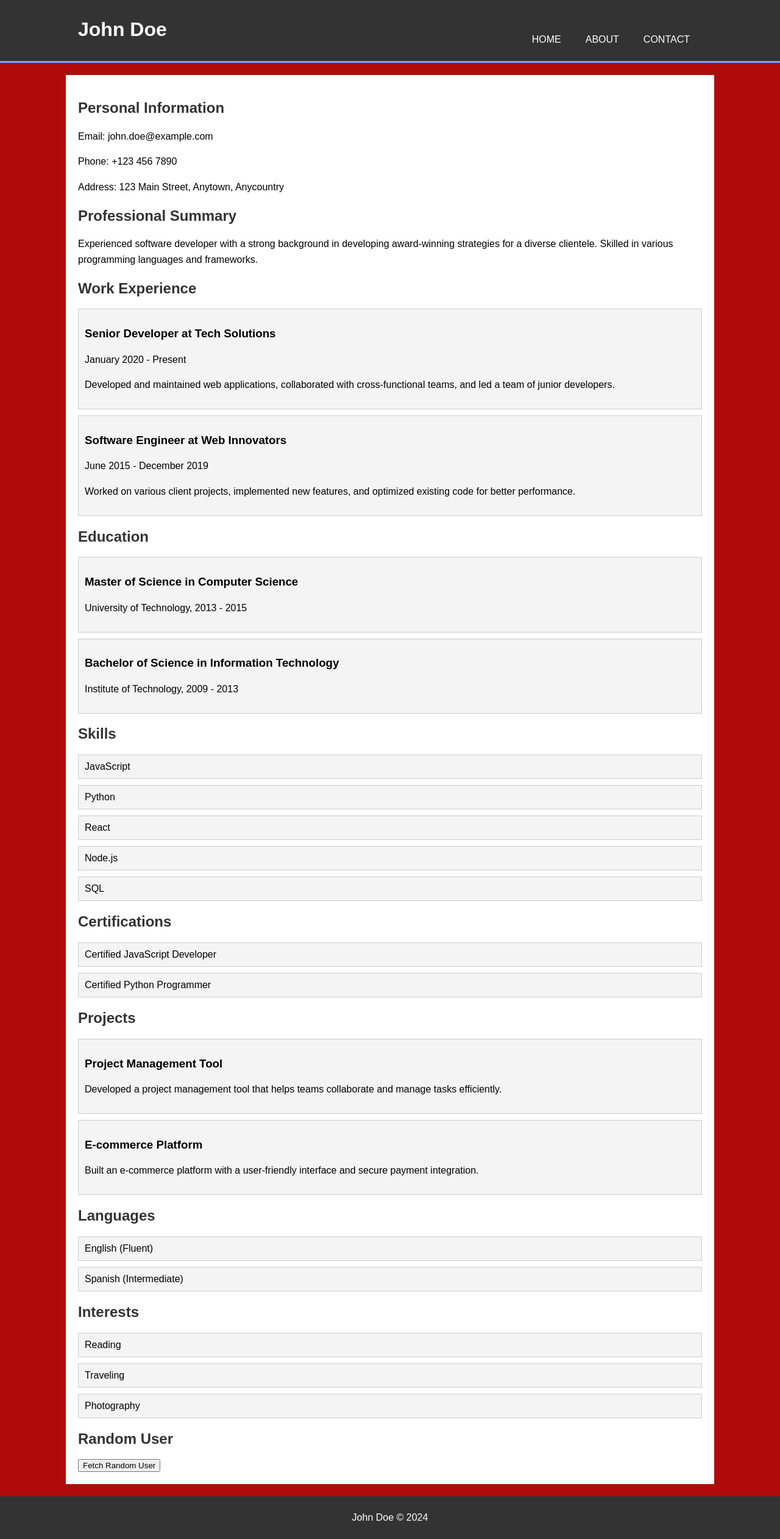
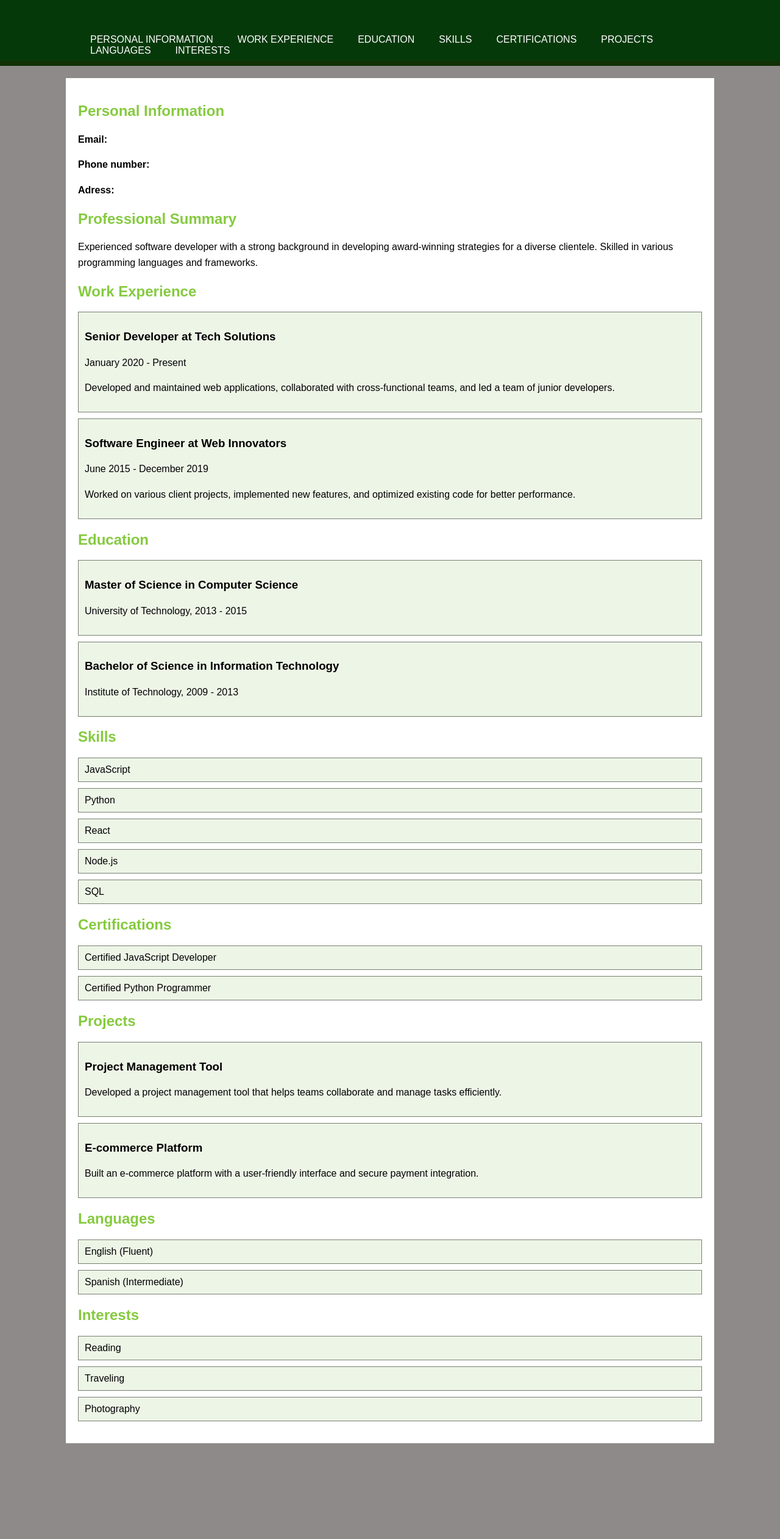
Before and after one commit to mimibohm/gepinfo, a plain HTML site: page index.html in a window 1280 px wide. Shown: the whole page at 61% size. After the commit the page ends 2366 px from the top, so only its background shows below. Drawn offline with Linux system fonts and the light colour scheme; no server answers.

Commit message:
utolsó simítások
navigáció, random user gomb eltűntetése, adatok jó helyen megjelenítése, szépítkezés

```diff
--- a/index.html
+++ b/index.html
@@ -10,13 +10,18 @@
     <header>
         <div class="container">
             <div id="branding">
-                <h1>John Doe</h1>
+                <h1><span id="random-name"></span></h1>
             </div>
             <nav>
                 <ul>
-                    <li><a href="#">Home</a></li>
-                    <li><a href="#">About</a></li>
-                    <li><a href="#">Contact</a></li>
+                    <li><a href="#personal-info">Personal information</a></li>
+                    <li><a href="#work-experience">Work experience</a></li>
+                    <li><a href="#education">Education</a></li>
+                    <li><a href="#skills">Skills</a></li>
+                    <li><a href="#certifications">Certifications</a></li>
+                    <li><a href="#projects">Projects</a></li>
+                    <li><a href="#languages">Languages</a></li>
+                    <li><a href="#interests">Interests</a></li>
                 </ul>
             </nav>
         </div>
@@ -25,9 +30,9 @@
     <div class="container main">
         <section id="personal-info">
             <h2>Personal Information</h2>
-            <p>Email: john.doe@example.com</p>
-            <p>Phone: +123 456 7890</p>
-            <p>Address: 123 Main Street, Anytown, Anycountry</p>
+            <p><strong>Email:</strong> <span id="random-email"></span></p>
+            <p><strong>Phone number:</strong> <span id="random-phone"></span></p>
+            <p><strong>Adress:</strong> <span id="random-location"></span></p>
         </section>
 
         <section id="professional-summary">
@@ -114,17 +119,7 @@
                 <li>Photography</li>
             </ul>
         </section>
-
-        <section id="random-user">
-            <h2>Random User</h2>
-            <button id="fetch-user">Fetch Random User</button>
-            <div id="user-container"></div>
-        </section>
     </div>
-
-    <footer>
-        <p>John Doe © 2024</p>
-    </footer>
 
     <script src="script.js"></script>
 </body>
--- a/script.js
+++ b/script.js
@@ -1,28 +1,26 @@
 // script.js
 
+// API meghívás és adat megjelenítése
 document.addEventListener('DOMContentLoaded', () => {
-    const userContainer = document.getElementById('user-container');
-    const fetchButton = document.getElementById('fetch-user');
+    fetch('https://randomuser.me/api/')
+        .then(response => response.json())
+        .then(data => {
+            const user = data.results[0];
 
-    fetchButton.addEventListener('click', fetchRandomUser);
+            // Felhasználói adatok
+            const fullName = `${user.name.first} ${user.name.last}`;
+            const email = user.email;
+            const phone = user.phone;
+            const city = user.location.city;
+            const country = user.location.country;
+            const picture = user.picture.large;
 
-    function fetchRandomUser() {
-        fetch('https://randomuser.me/api/')
-            .then(response => response.json())
-            .then(data => {
-                const user = data.results[0];
-                displayUser(user);
-            })
-            .catch(error => console.error('Error fetching user:', error));
-    }
-
-    function displayUser(user) {
-        userContainer.innerHTML = `
-            <h2>${user.name.first} ${user.name.last}</h2>
-            <img src="${user.picture.large}" alt="User Picture">
-            <p><strong>Email:</strong> ${user.email}</p>
-            <p><strong>Phone:</strong> ${user.phone}</p>
-            <p><strong>Location:</strong> ${user.location.city}, ${user.location.country}</p>
-        `;
-    }
+            // HTML elemek
+            document.getElementById('random-name').textContent = fullName;
+            document.getElementById('random-email').textContent = email;
+            document.getElementById('random-phone').textContent = phone;
+            document.getElementById('random-location').textContent = `${city}, ${country}`;
+            document.getElementById('random-photo').src = picture;
+        })
+        .catch(error => console.error('Error:', error));
 });
--- a/styles.css
+++ b/styles.css
@@ -4,7 +4,7 @@ body {
     font-family: Arial, sans-serif;
     margin: 0;
     padding: 0;
-    background-color: #af0b0b;
+    background-color: #8f8a8a;
 }
 
 .container {
@@ -14,15 +14,15 @@ body {
 }
 
 header {
-    background: #333;
+    background: #06390a;
     color: #fff;
     padding-top: 30px;
     min-height: 70px;
-    border-bottom: #77aaff 3px solid;
+    border-bottom: #113003 8px solid;
 }
 
 header a {
-    color: #fff;
+    color: #ffffff;
     text-decoration: none;
     text-transform: uppercase;
     font-size: 16px;
@@ -54,12 +54,12 @@ header nav {
 
 .main {
     padding: 20px;
-    background: #fff;
+    background: #ffffff;
     margin-top: 20px;
 }
 
 .main h2 {
-    color: #333;
+    color: #85ca3f;
 }
 
 .main p {
@@ -72,16 +72,8 @@ header nav {
 }
 
 .main ul li {
-    background: #f4f4f4;
+    background: #edf5e7;
     margin-bottom: 10px;
     padding: 10px;
-    border: #ccc 1px solid;
+    border: #757f72 1px solid;
 }
-
-footer {
-    background: #333;
-    color: #fff;
-    text-align: center;
-    padding: 10px;
-    margin-top: 20px;
-}
```
